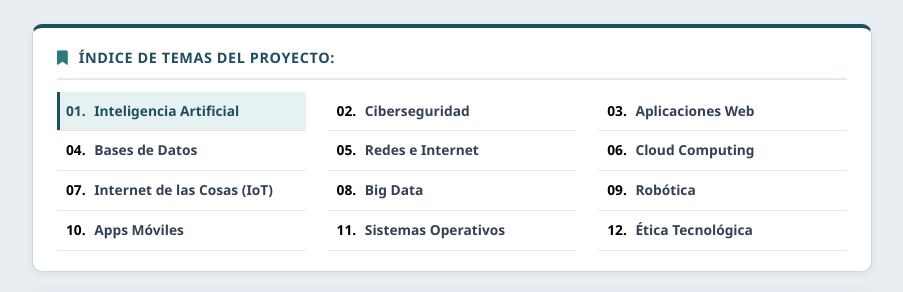
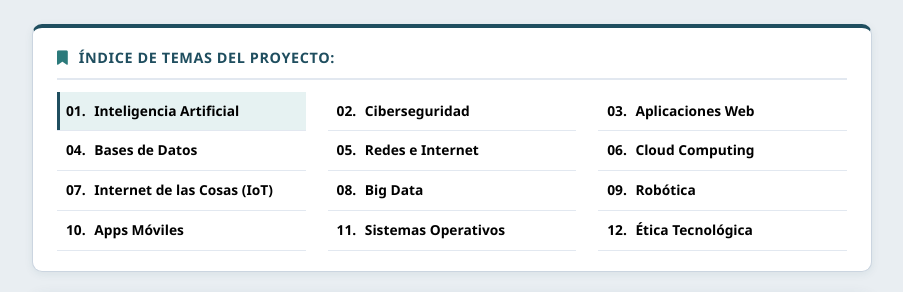
Before and after one commit to bagp060304G/pagina-digital, a plain HTML site: page index.html in a window 1280 px wide. Shown: the top 292 px of the page, without its empty margins (188-1091 px from the left). Drawn offline with Linux system fonts and the light colour scheme.

Commit message:
Update estilos.css

```diff
--- a/estilos.css
+++ b/estilos.css
@@ -54,7 +54,7 @@ body {
 .menu-link {
     display: block;
     text-decoration: none;
-    color: #334155;
+    color: #000000;
     padding: 8px 6px;
     font-size: 0.86rem;
     font-weight: 600;
@@ -75,13 +75,13 @@ body {
 
 .menu-link.activo {
     background-color: #e6f2f2;
-    color: #1f4e5f;
+    color: #000000;
     border-left: 3px solid #1f4e5f;
     font-weight: 700;
 }
 
 .menu-link.activo strong {
-    color: #1f4e5f;
+    color: #000000;
 }
 
 .tarjeta-principal {
```
